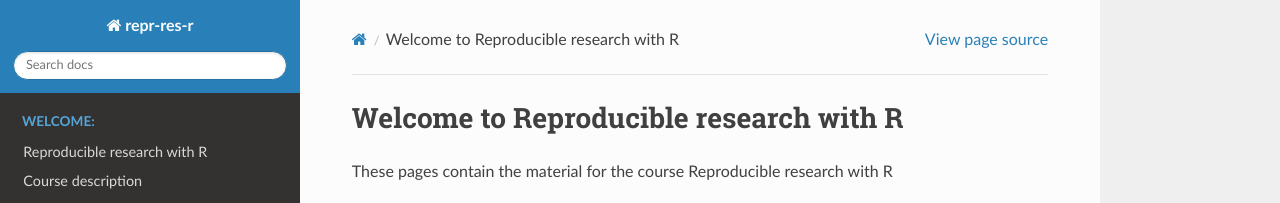
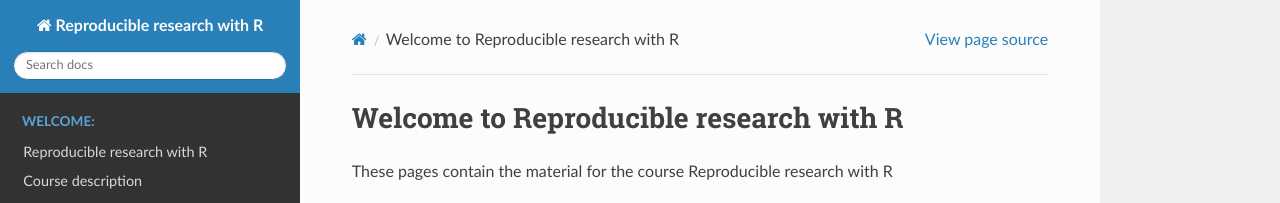
Before and after one commit to valyo/repr-res-r, a Sphinx documentation site: the page built from docs/source/index.rst, in a window 1280 px wide. Shown: the top 203 px of the page. Built offline with Sphinx 7.4.7 and the Read the Docs theme 2.0.0, drawn with Linux system fonts in a browser that asks for light colours.

Commit message:
change site name

```diff
--- a/docs/source/conf.py
+++ b/docs/source/conf.py
@@ -19,7 +19,8 @@
 
 # -- Project information -----------------------------------------------------
 
-project = u'repr-res-r'
+# project = u'repr-res-r'
+project = u'Reproducible research with R'
 copyright = u'2018, Valentin Georgiev'
 author = u'Valentin Georgiev'
 
```
